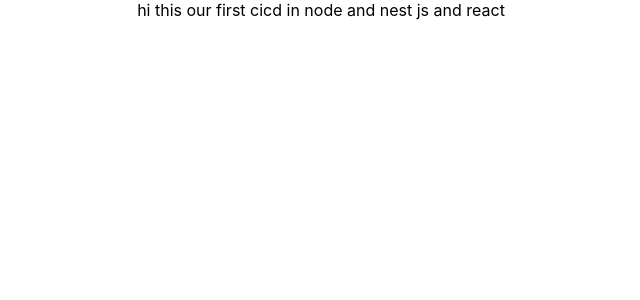
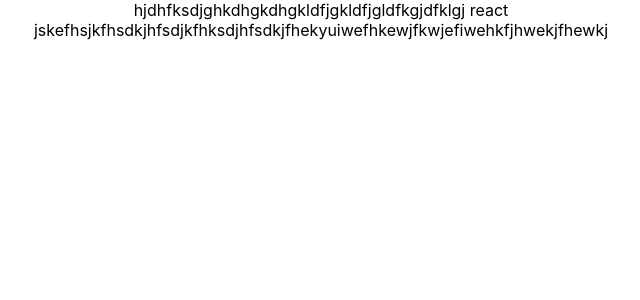
Before and after one commit to Steedhar/React-CI-CD, a React (Create React App) app in the folder my-react-app/: page / in a window 1280 px wide. Shown: the top 300 px of the page, without its empty margins (319-959 px from the left). Built offline with nearby package versions, Linux system fonts and the light colour scheme.

Commit message:
latest code

```diff
--- a/my-react-app/src/App.js
+++ b/my-react-app/src/App.js
@@ -4,7 +4,8 @@
 function App() {
   return (
     <div className="App">
-    <span>hi this our first cicd in  node and  nest js and react</span>
+    <span>hjdhfksdjghkdhgkdhgkldfjgkldfjgldfkgjdfklgj react</span>
+    <div>jskefhsjkfhsdkjhfsdjkfhksdjhfsdkjfhekyuiwefhkewjfkwjefiwehkfjhwekjfhewkj</div>
     </div>
   );
 }
```
